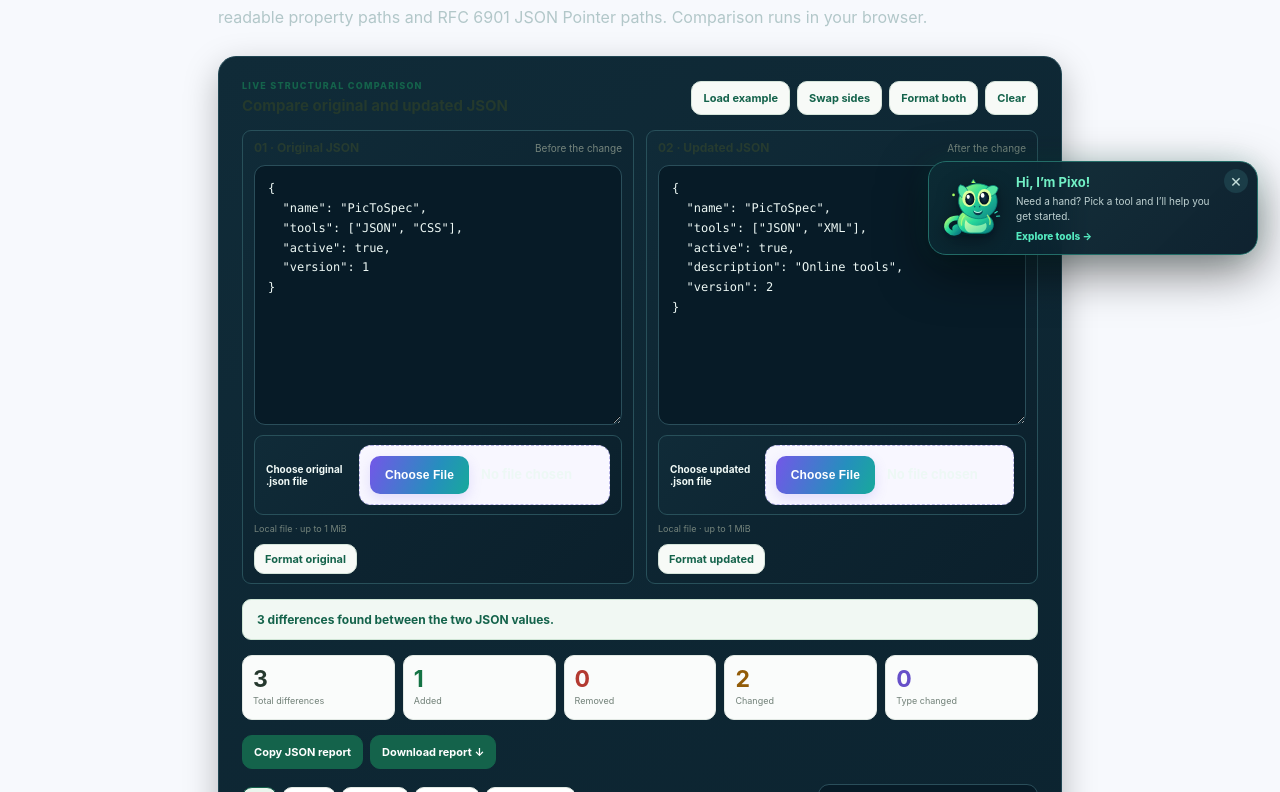
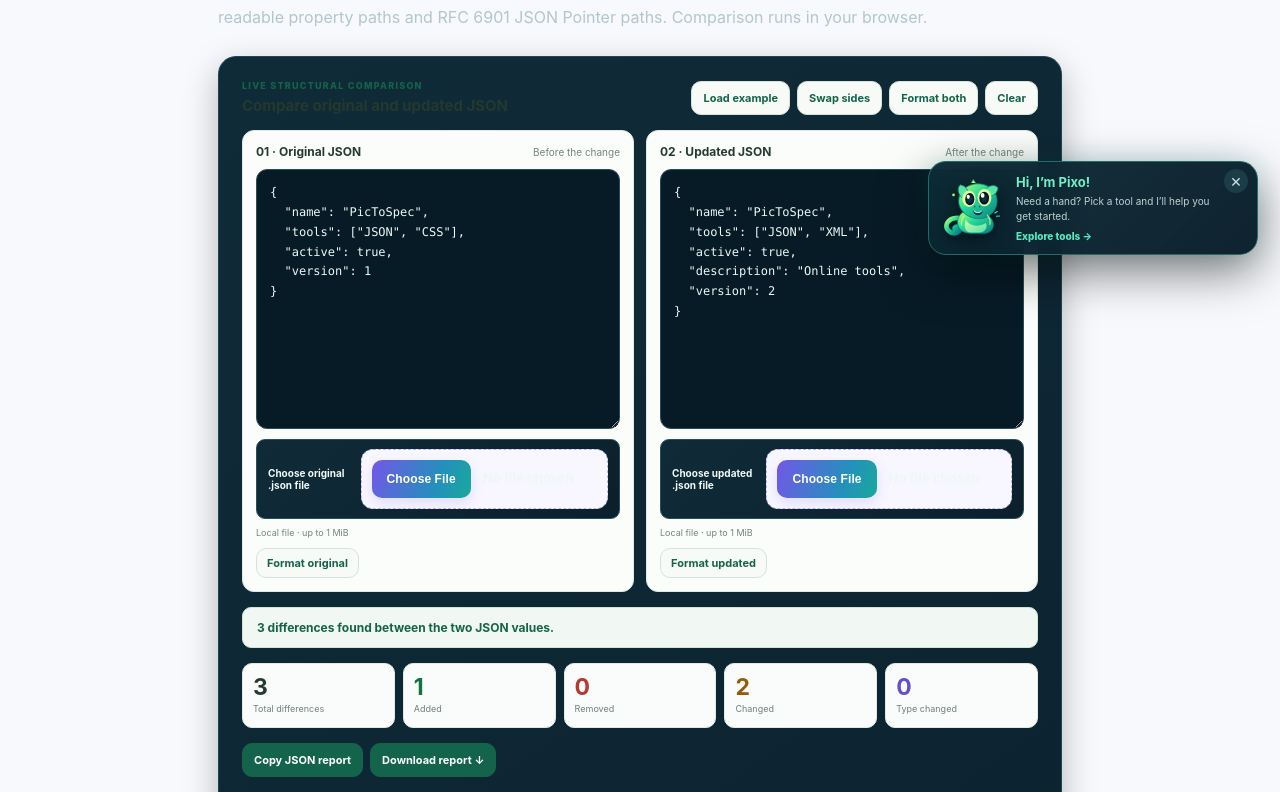
Before and after one commit to ya6331856-cpu/pic-to-spec, a Next.js app: page /json-diff in a window 1280 px wide. Shown: the part 525-1317 px from the top of the page. Built offline with nearby package versions, Linux system fonts and the light colour scheme; no server answers.

Commit message:
Avoid nested labels in JSON editor file-picker cards

```diff
--- a/components/DataCompareTool.tsx
+++ b/components/DataCompareTool.tsx
@@ -186,18 +186,18 @@ export default function DataCompareTool({mode}:{mode:Mode}){
     </div>
    </div>
    <div className="json-diff-input-grid">
-    <label className="json-diff-input-card">
+    <div className="json-diff-input-card">
      <span><b>01 · Original JSON</b><small>Before the change</small></span>
      <textarea aria-label="Original JSON" value={left} onChange={e=>{setLeft(e.target.value);setFileFeedback("");}} spellCheck={false} placeholder='Paste original JSON, for example {"status":"draft"}'/>
      <div className="json-diff-file-row"><label>Choose original .json file<input type="file" accept=".json,application/json" onChange={e=>{const file=e.currentTarget.files?.[0];void loadJsonFile("original",file);e.currentTarget.value="";}}/></label><small>Local file · up to 1 MiB</small></div>
      <button type="button" className="json-diff-format-button" onClick={()=>{try{setLeft(JSON.stringify(JSON.parse(left),null,2));}catch{}}}>Format original</button>
-    </label>
-    <label className="json-diff-input-card">
+    </div>
+    <div className="json-diff-input-card">
      <span><b>02 · Updated JSON</b><small>After the change</small></span>
      <textarea aria-label="Updated JSON" value={right} onChange={e=>{setRight(e.target.value);setFileFeedback("");}} spellCheck={false} placeholder='Paste updated JSON, for example {"status":"published"}'/>
      <div className="json-diff-file-row"><label>Choose updated .json file<input type="file" accept=".json,application/json" onChange={e=>{const file=e.currentTarget.files?.[0];void loadJsonFile("updated",file);e.currentTarget.value="";}}/></label><small>Local file · up to 1 MiB</small></div>
      <button type="button" className="json-diff-format-button" onClick={()=>{try{setRight(JSON.stringify(JSON.parse(right),null,2));}catch{}}}>Format updated</button>
-    </label>
+    </div>
    </div>
    {fileFeedback?<p className="json-diff-file-feedback" role="status">{fileFeedback}</p>:null}
    {result.error?<p className="json-diff-error" role="alert">{result.error}</p>:<>
```
